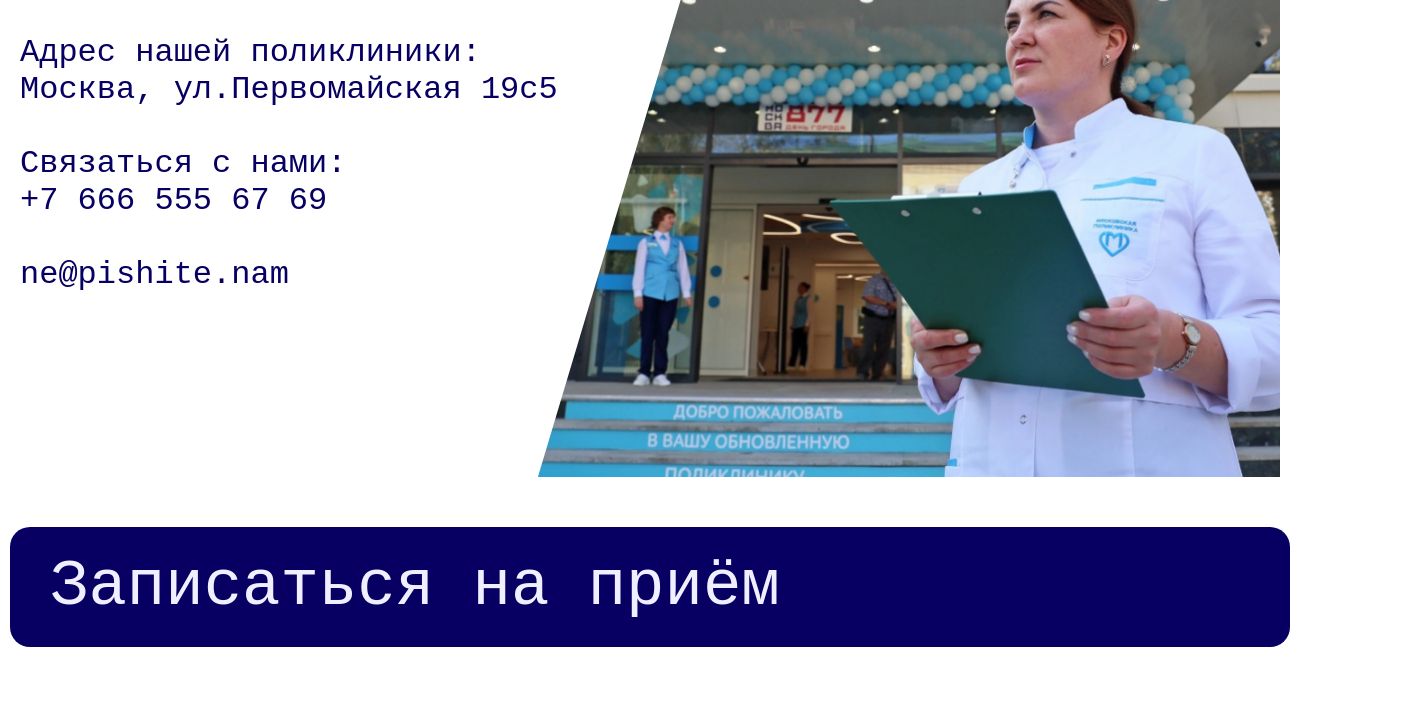
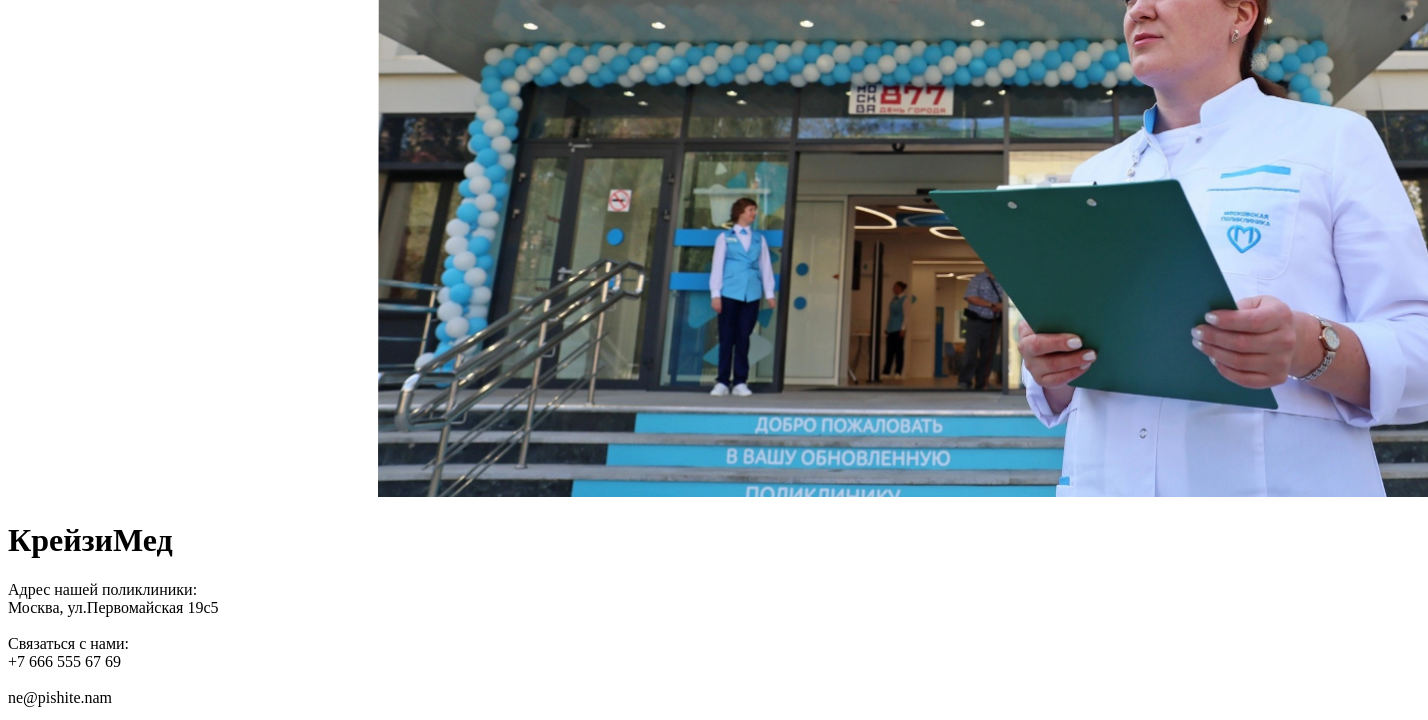
Before and after one commit to AazAlena/9-00_team5_Kim, a plain HTML site: page Main screan/Main_screen.html in a window 1280 px wide. Shown: the part 442-1162 px from the top of the page, 1428 px wide, since content can reach past the window. Drawn offline with Linux system fonts and the light colour scheme; a script that the page names is missing; files whose address does not match are found by name; a web font is replaced by a local one.

Commit message:
Update Main_screen.html

```diff
--- a/Main screan/Main_screen.html
+++ b/Main screan/Main_screen.html
@@ -4,12 +4,6 @@
     <meta charset="UTF-8">
     <meta name="viewport" content="width=device-width, initial-scale=1.0">
     <title>Main screan</title>
-    <link rel="stylesheet" href="Main_screen_style.css">
-    <link rel="preconnect" href="https://fonts.googleapis.com">
-    <link rel="preconnect" href="https://fonts.gstatic.com" crossorigin>
-    <link href="https://fonts.googleapis.com/css2?family=Montserrat+Alternates:ital,wght@0,100;0,200;0,300;0,400;0,500;0,600;0,700;0,800;0,900;1,100;1,200;1,300;1,400;1,500;1,600;1,700;1,800;1,900&display=swap"
-        rel="stylesheet"
-    >
     <link rel="preconnect" href="https://fonts.googleapis.com">
     <link rel="preconnect" href="https://fonts.gstatic.com" crossorigin>
     <link href="https://fonts.googleapis.com/css2?family=Comic+Relief:wght@400;700&display=swap" rel="stylesheet">
```
